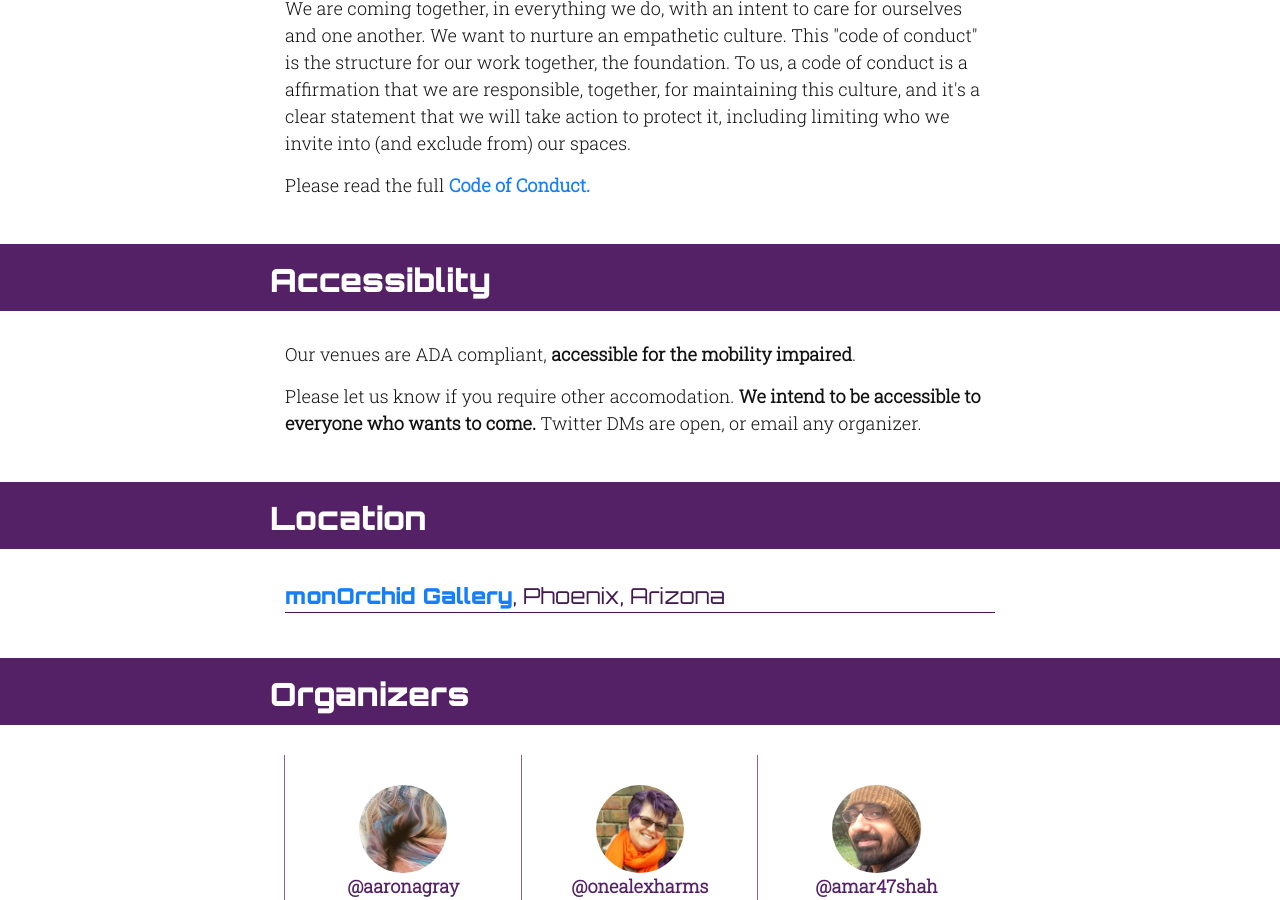
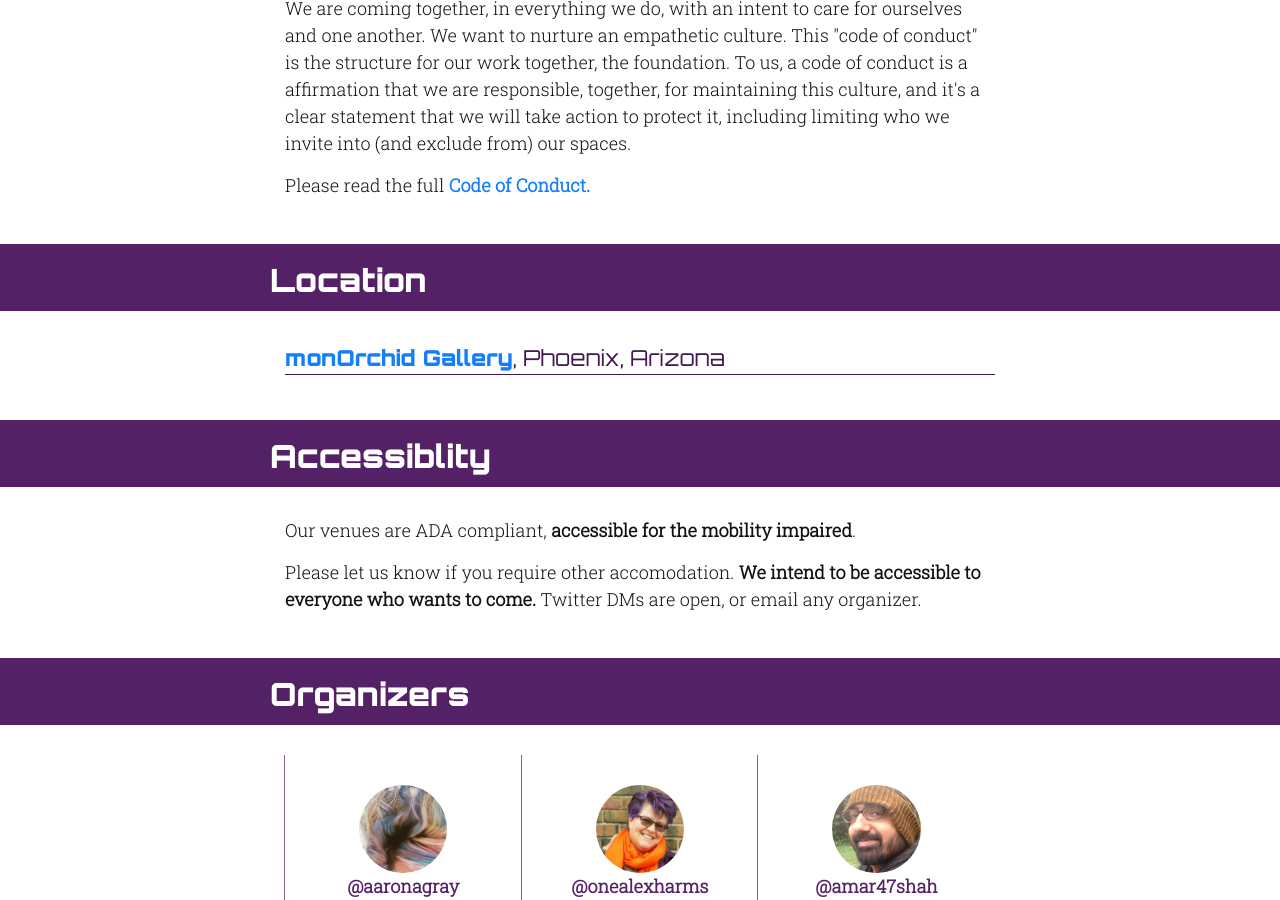
Before and after one commit to maitria/moonconf.org, a Jekyll site: the page built from index.html, in a window 1280 px wide and 900 px high, scrolled down 1670 px. Built offline with Jekyll 4.4.1, drawn with Linux system fonts in a browser that asks for light colours.

Commit message:
Put accessibility right before organizers

```diff
--- a/index.html
+++ b/index.html
@@ -13,8 +13,8 @@ layout: default
   {% include about.html %}
   {% include structure.html %}
   {% include coc.html %}
+  {% include location.html %}
   {% include accessibility.html %}
-  {% include location.html %}
   {% include organizers.html %}
   {% include sponsors.html %}
   <!-- TODO Maybe: include talks.html -->
```
